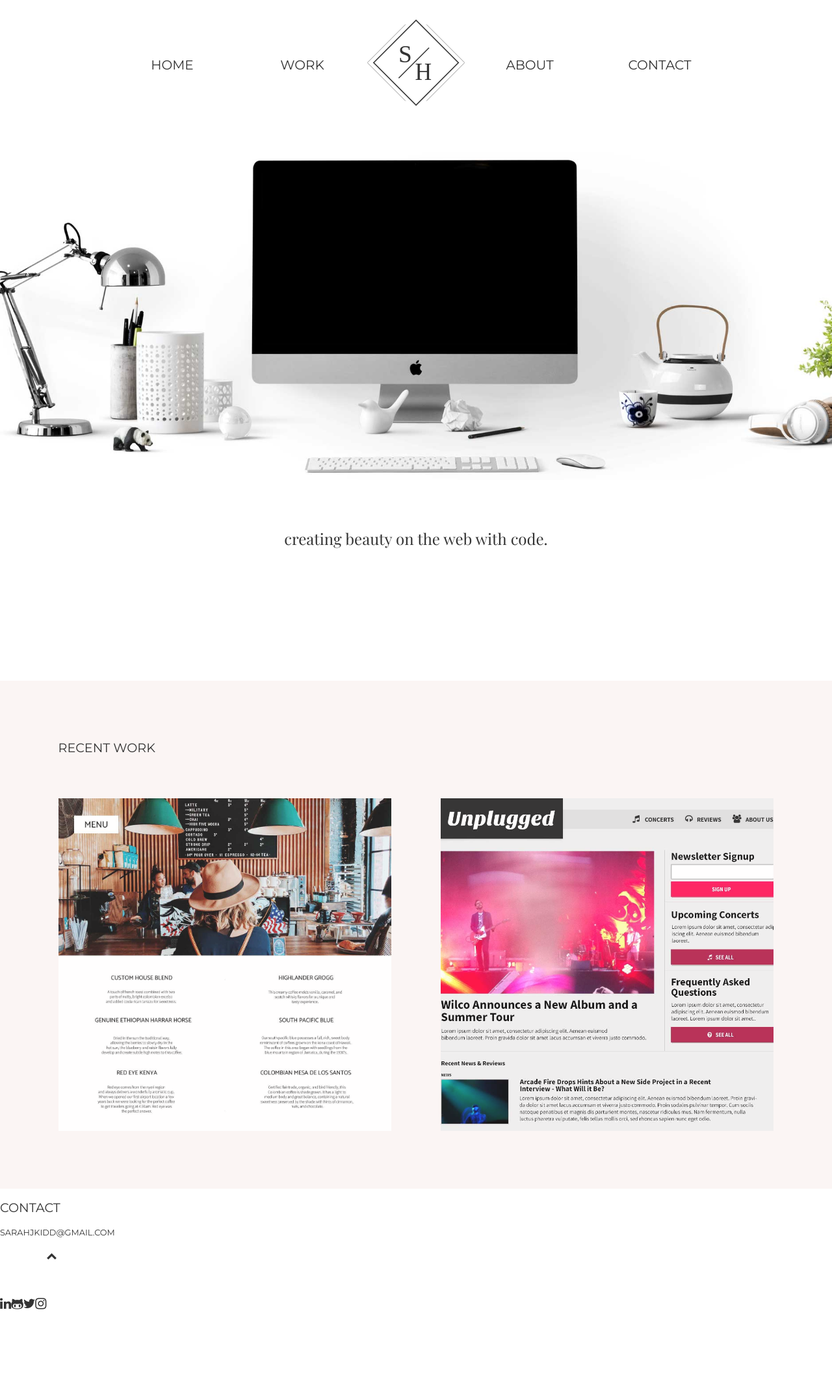
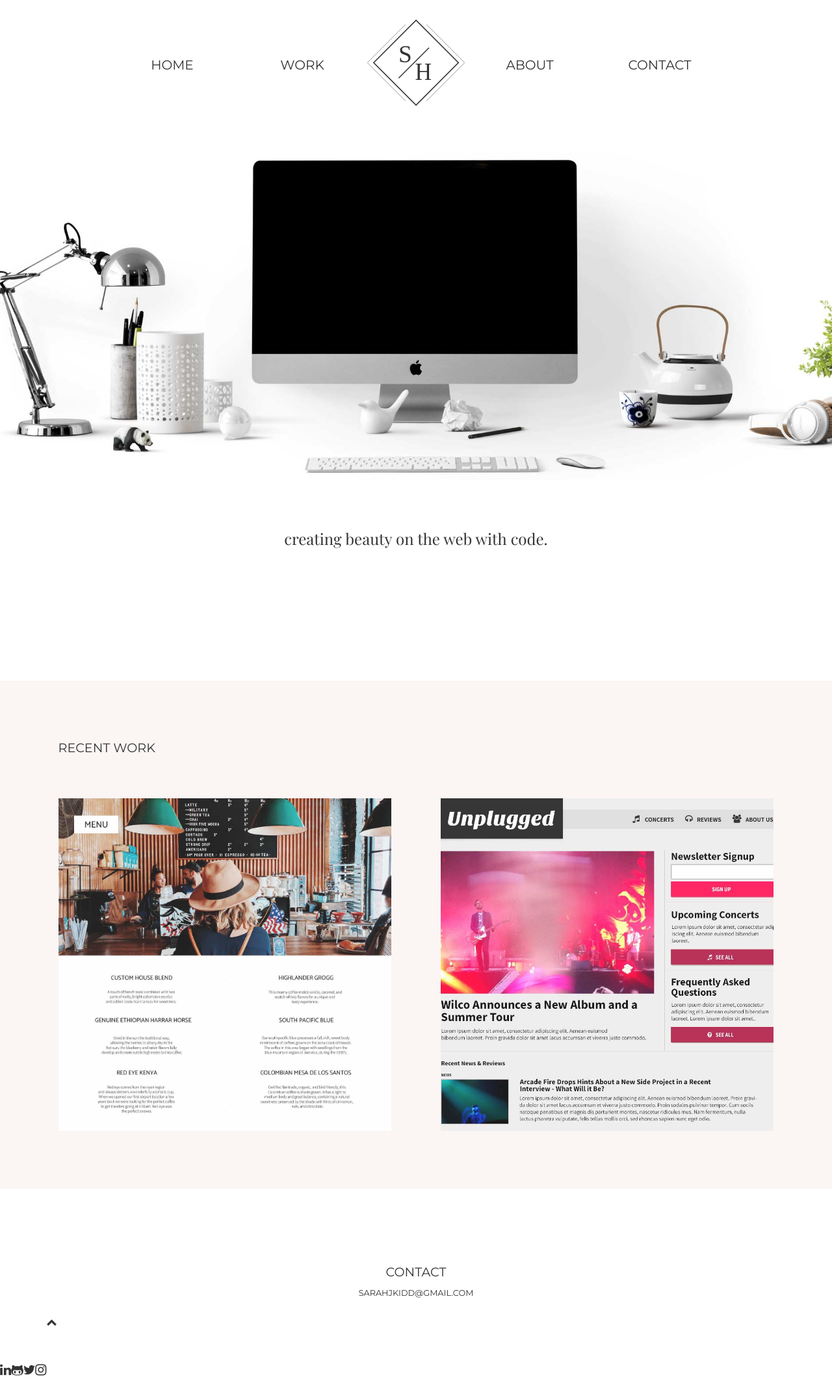
Before and after one commit to skiddhubbard/skiddhubbard.github.io, a Jekyll site: the page built from index.md, in a window 1280 px wide. Shown: the whole page at 65% size. Built offline with Jekyll 4.4.1, drawn with Linux system fonts in a browser that asks for light colours; before the commit the page ends 2021 px from its top, so only the background shows below that.

Commit message:
css contact section

```diff
--- a/_sass/site/_base.scss
+++ b/_sass/site/_base.scss
@@ -255,6 +255,25 @@ textarea {
 
 .about-text h1 {
   text-align: center;
+}
+
+/***Contact***/
+
+#contact-link {
+  overflow: auto;
+  margin: 7% 0px 0px;
+}
+
+ #contact-link h1 {
+   width: 60%;
+   text-align: center;
+   margin: 25px auto 10px;;
+ }
+
+ #contact-link h2 {
+   width: 60%;
+   text-align: center;
+   margin: 0px auto 25px;
  }
 
 
```
Lines whose indentation alone changed are shown as unchanged.
